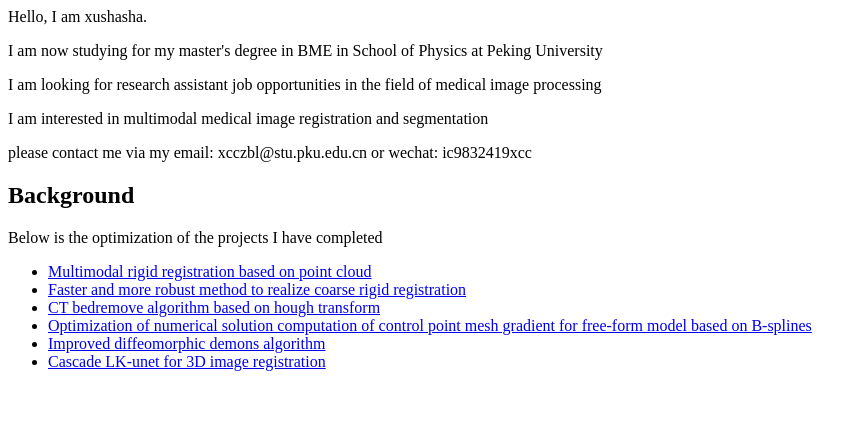
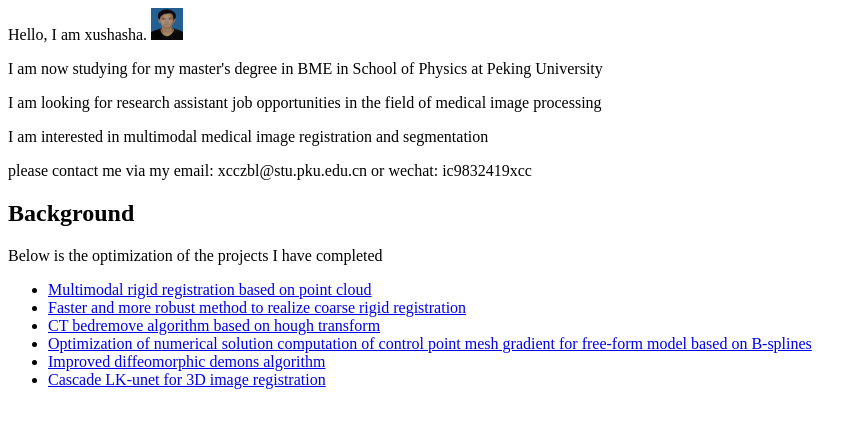
Before and after one commit to xcc-leechaet/xcc-leechaet.github.io, a plain HTML site: page index.html in a window 1280 px wide. Shown: the whole page, without its empty margins (0-866 px from the left). Drawn offline with Linux system fonts and the light colour scheme.

Commit message:
Update index.html

```diff
--- a/index.html
+++ b/index.html
@@ -1,4 +1,4 @@
-<p>Hello, I am xushasha. </p>
+<p>Hello, I am xushasha. <img src="utils/img.jpg" alt="Smiley face" width="32" height="32">  </p>
 <p>I am now studying for my master's degree in BME in School of Physics at Peking University </p>
 <p>I am looking for research assistant job opportunities in the field of medical image processing</p>
 <p> I am interested in multimodal medical image registration and segmentation </p>
```
